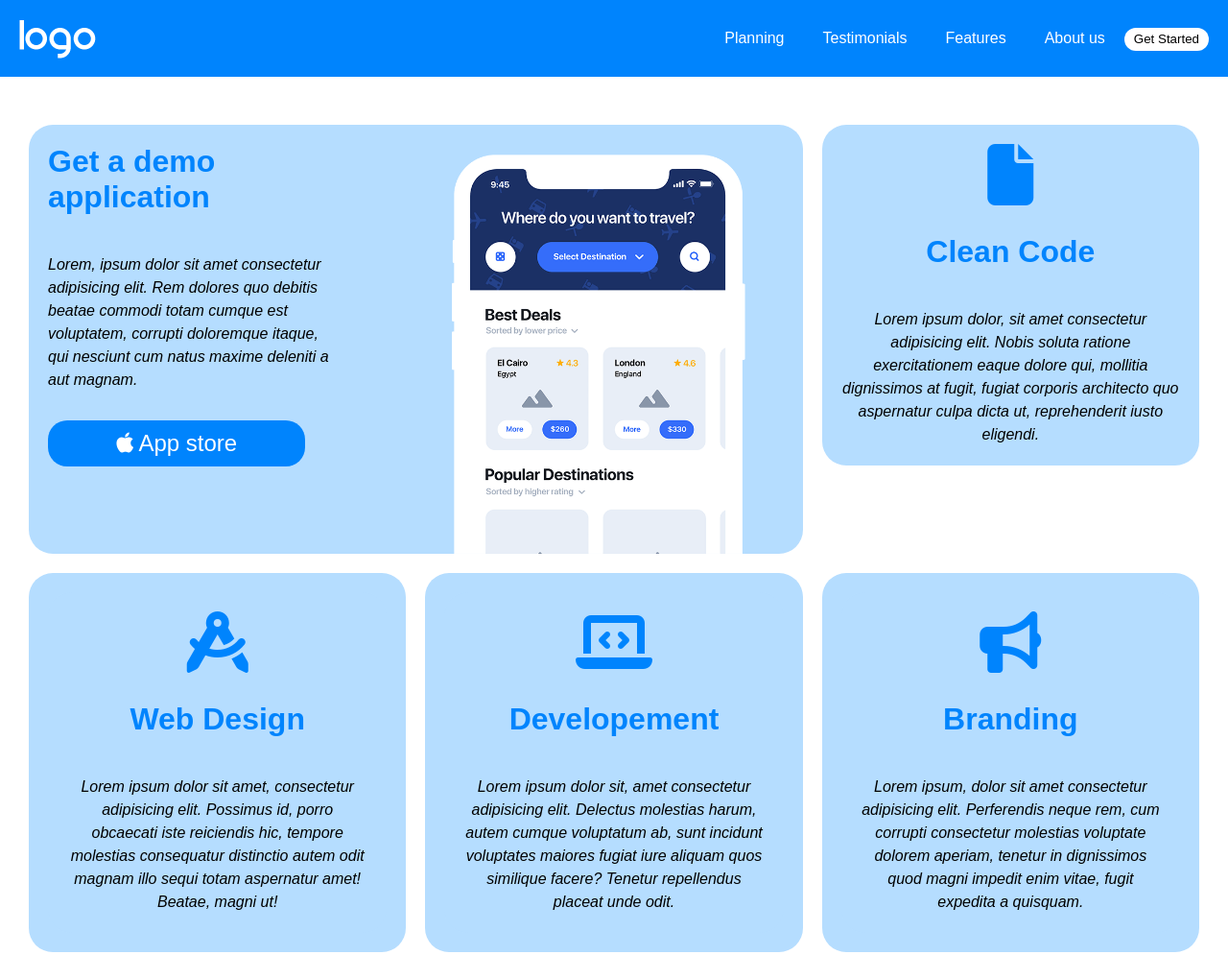
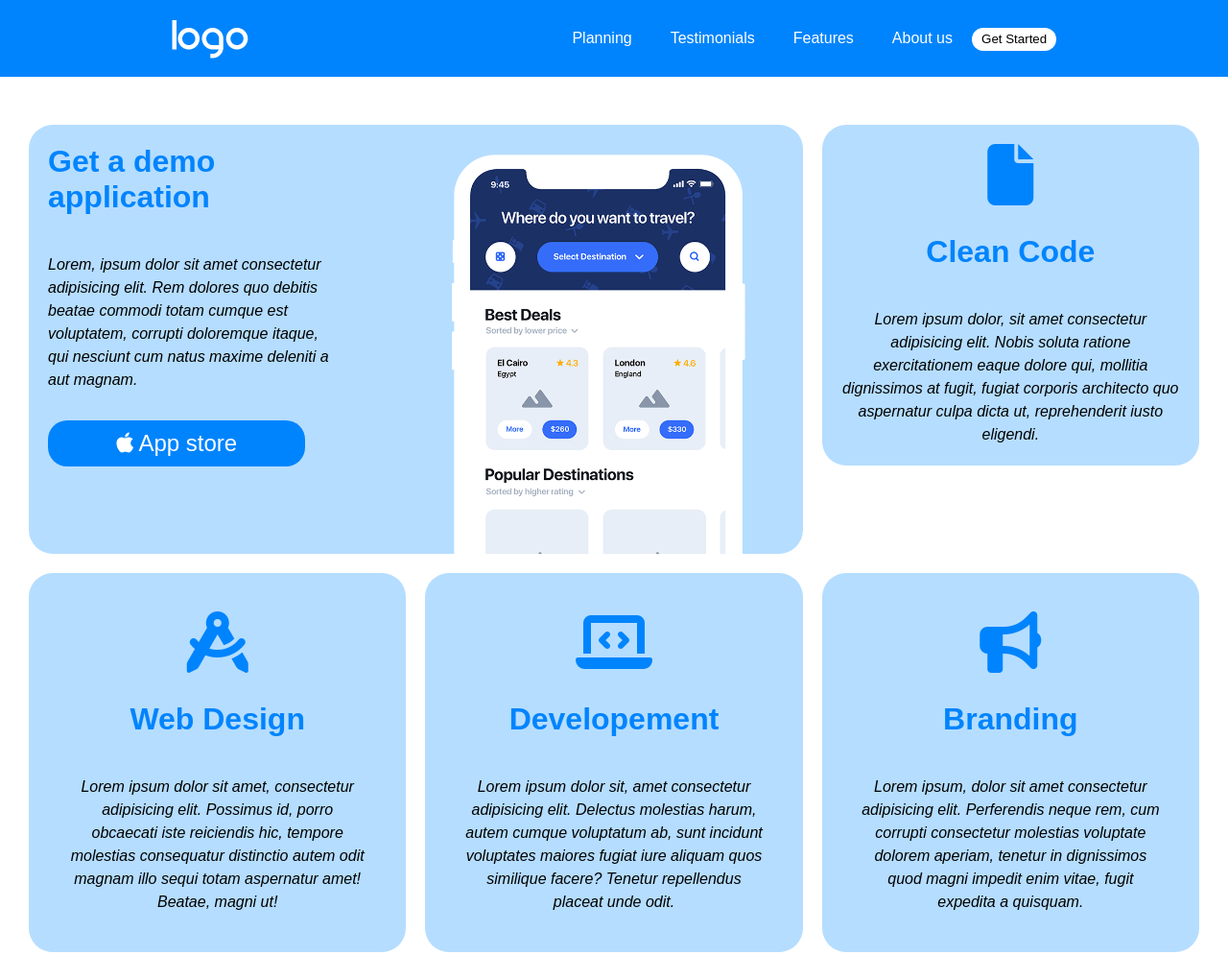
Before and after one commit to Fraianni/htmlcss-responsive-layout, a plain HTML site: page index.html in a window 1280 px wide. Shown: the top 995 px of the page at 96% size. Drawn offline with Linux system fonts and the light colour scheme.

Commit message:
aggiustamento justify-content adaptive

```diff
--- a/index.html
+++ b/index.html
@@ -17,7 +17,7 @@
     <!-- HEADER -->
     <header>
         <div class="container">
-            <div class="flex align-center justify-space-between">
+            <div class=" header-div flex align-center  ">
                 <div>
                     <img src="img/logo.png" alt="Brand Name" />
                 </div>
--- a/style.css
+++ b/style.css
@@ -98,6 +98,10 @@ header {
     min-height: 80px;
     line-height: 80px;
     z-index: 100;
+}
+
+.header-div {
+    justify-content: space-between;
 }
 
 header a {
@@ -515,6 +519,10 @@ footer a {
 
 @media screen and (min-width: 1200px) {
 
+    .header-div {
+        justify-content: space-around;
+    }
+
     .menu .fa-bars {
         display: none;
     }
```
